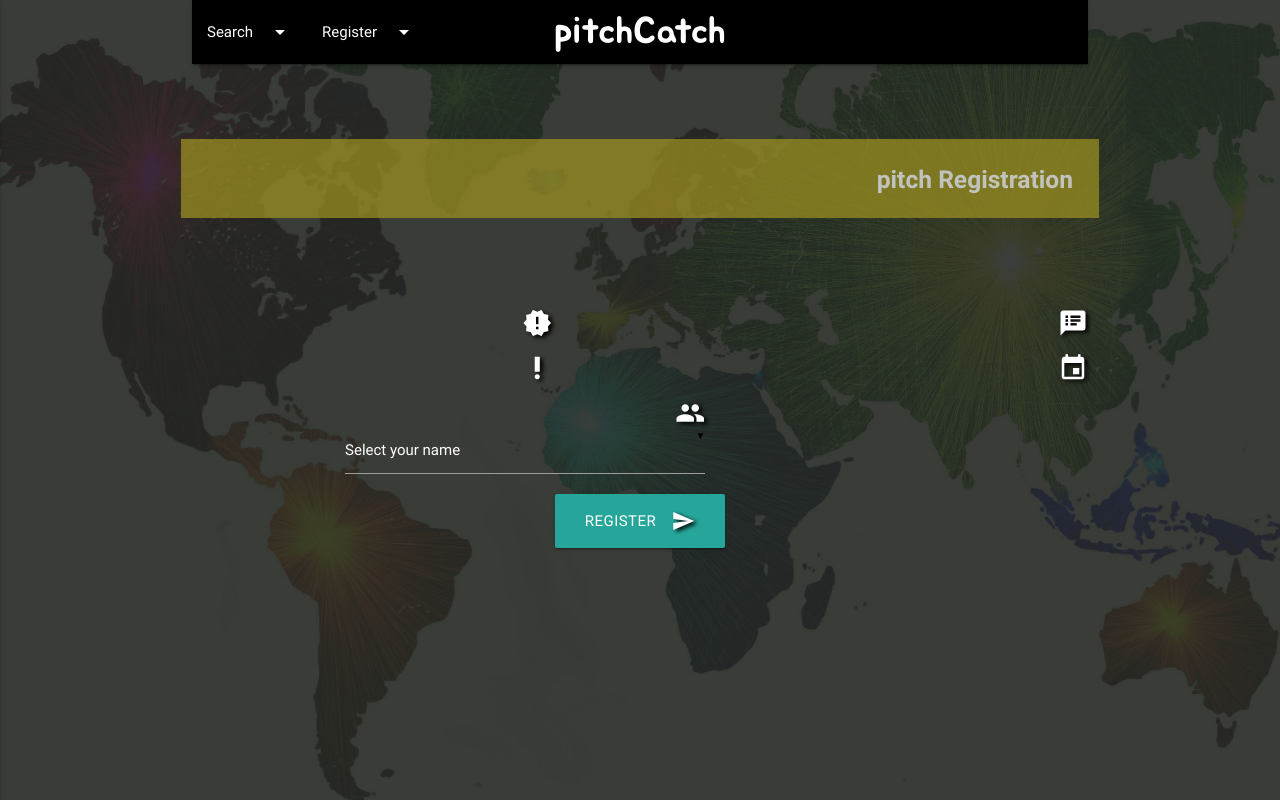
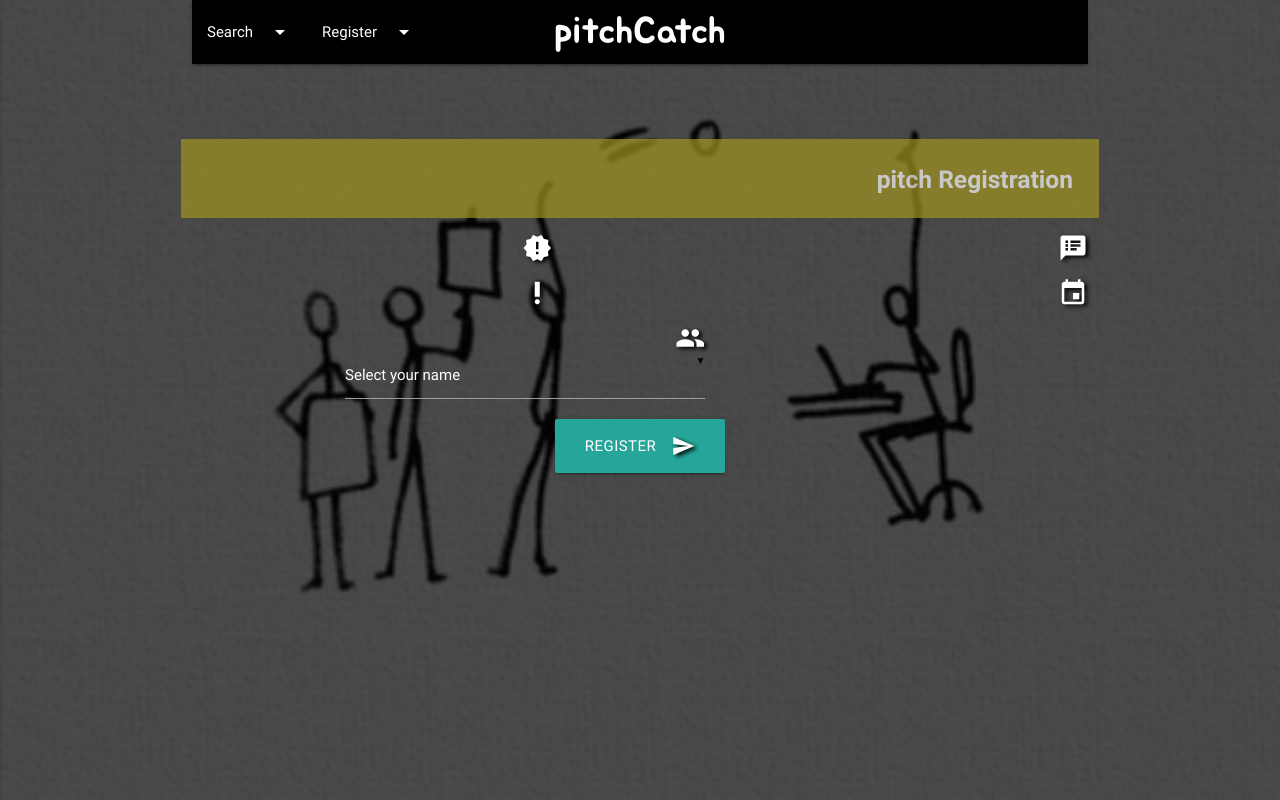
Before and after one commit to Code-Institute-Submissions/pitchCatch, a Flask app: template templates/reg_pitch.html in a window 1280 px wide. Run offline with Flask 2, Linux system fonts and the light colour scheme; the template is opened without the code that fills it, so the values that code supplies are empty.

Commit message:
changed background image on body

```diff
--- a/static/css/_navbar.scss
+++ b/static/css/_navbar.scss
@@ -17,9 +17,9 @@ nav {
     margin-top: 10rem;
 }
 
-.margin-header {
-    margin-top: 5rem;
-}
+// .margin-header {
+//     margin-top: 5rem;
+// }
 
 .pitch-card {
     margin-top: 0 !important;
--- a/static/css/main.css
+++ b/static/css/main.css
@@ -10,9 +10,6 @@ nav {
 
 .margin-top {
   margin-top: 10rem; }
-
-.margin-header {
-  margin-top: 5rem; }
 
 .pitch-card {
   margin-top: 0 !important; }
```
Also changed, not shown: static/images/back-image.jpg, 1 other file.
